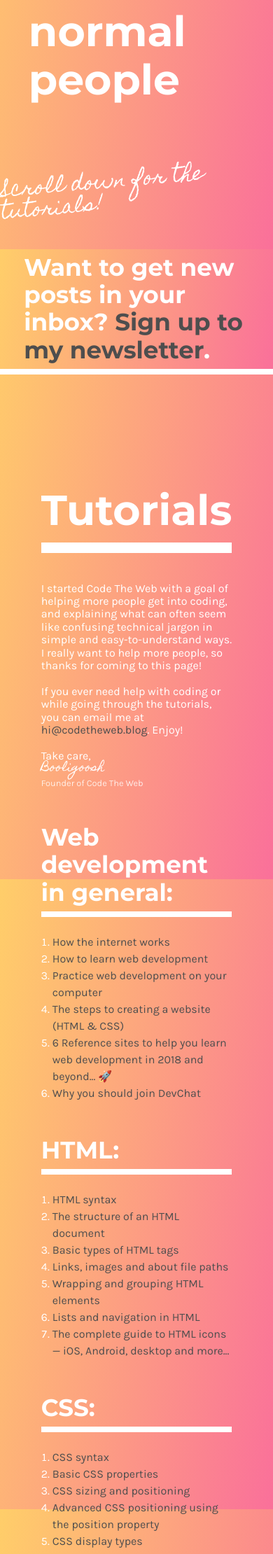
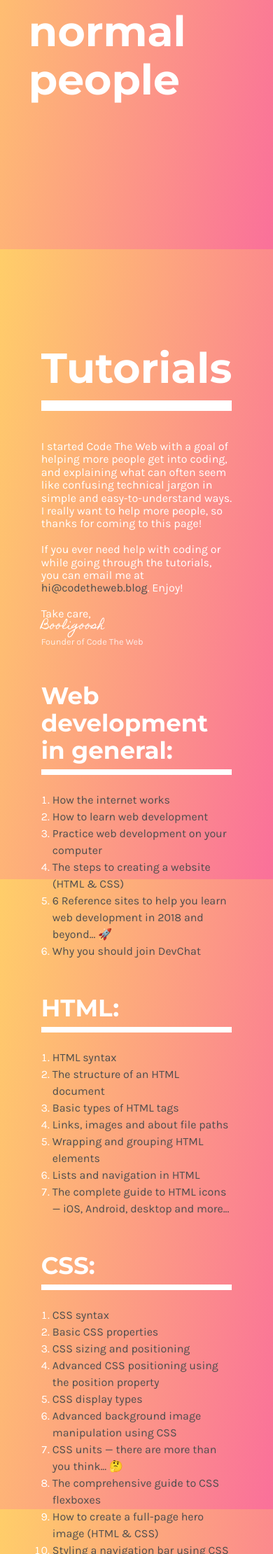
Before and after one commit to Booligoosh/codetheweb.blog, a Jekyll site: the page built from html&css/index.html, in a window 390 px wide. Shown: the part 544-2764 px from the top of the page at 70% size. Built offline with Jekyll 4.4.1, drawn with Linux system fonts in a browser that asks for light colours; nearby versions of some CDN libraries; some web fonts are replaced; comment, search, counter and statistics services are not loaded; a style sheet for code colours, icons or effects is not loaded.

Commit message:
Optimized HTML&CSS page for mobile
Still need to re-add newsletter in mobile-friendly way

```diff
--- a/html&css/index.html
+++ b/html&css/index.html
@@ -8,6 +8,9 @@
 <section id="hero">
     <div class="inner">
         <h1><i class="iconfont icon-logo"></i><br>HTML & CSS explained <br>for normal people</h1>
+    </div>
+    <div class="inner-linked">
+        <a href="#tutorials"><h1><i class="iconfont icon-logo"></i><br>HTML & CSS explained <br>for normal people</h1></a>
     </div>
     <a class="scroll-down" href="#newsletter">Scroll down for the tutorials!</a>
 </section>
--- a/html&css/style.css
+++ b/html&css/style.css
@@ -34,12 +34,21 @@
     justify-content: center;
 }
 
-#hero .inner * {
+#hero * {
     width: auto;
     border: none;
     padding-bottom: 0;
     border-bottom: 0;
     margin-bottom: 0;
+}
+
+#hero .inner-linked {
+    display: none;
+}
+
+#hero .inner-linked a {
+    color: white !important;
+    text-decoration: none !important;
 }
 
 #hero .scroll-down {
@@ -76,3 +85,18 @@
 #tutorials li {
     line-height: 1.5em;
 }
+
+@media screen and (max-width: 645px) {
+    #newsletter {
+        display: none;
+    }
+    .scroll-down {
+        display: none;
+    }
+    #hero .inner {
+        display: none;
+    }
+    #hero .inner-linked {
+        display: block !important;
+    }
+}
```
